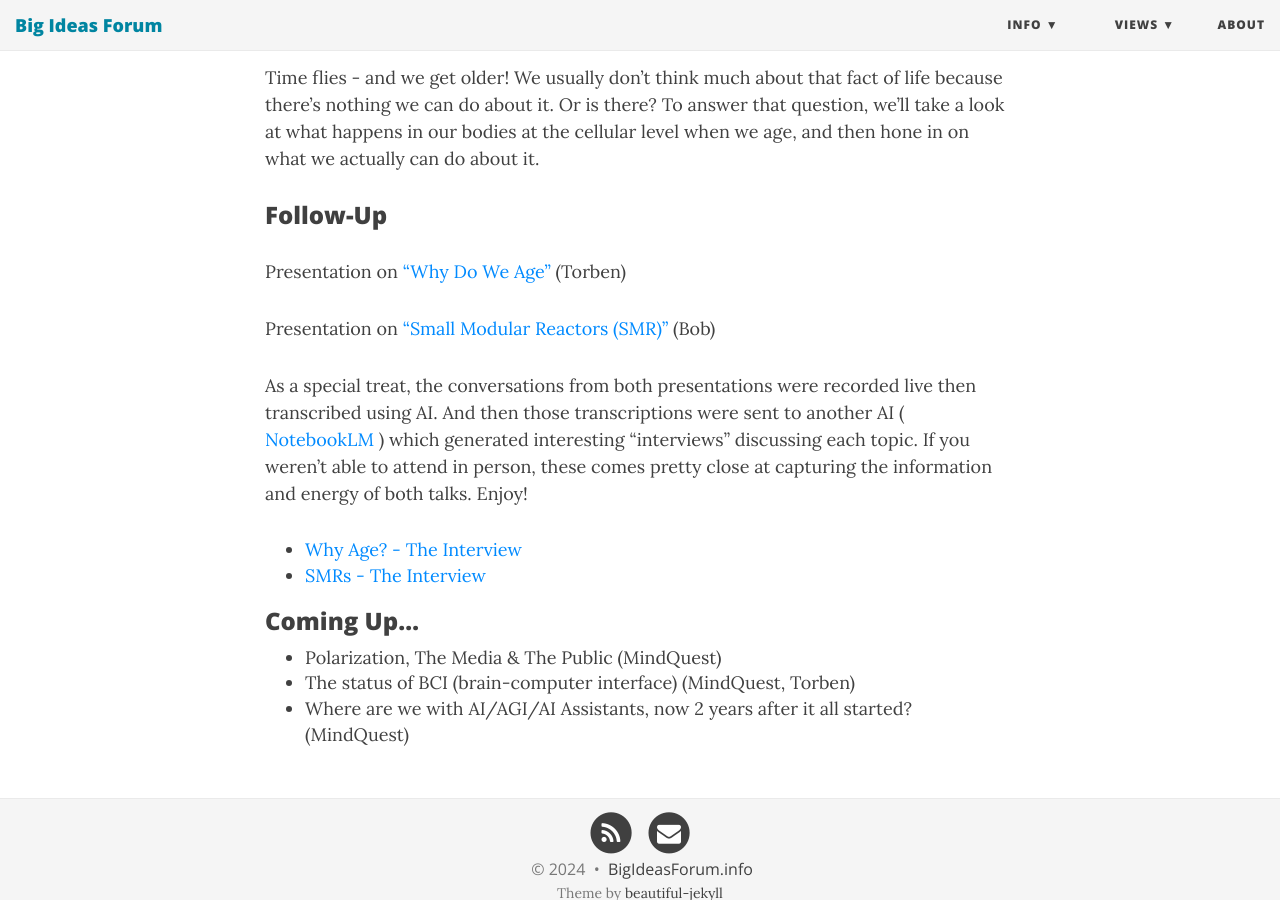
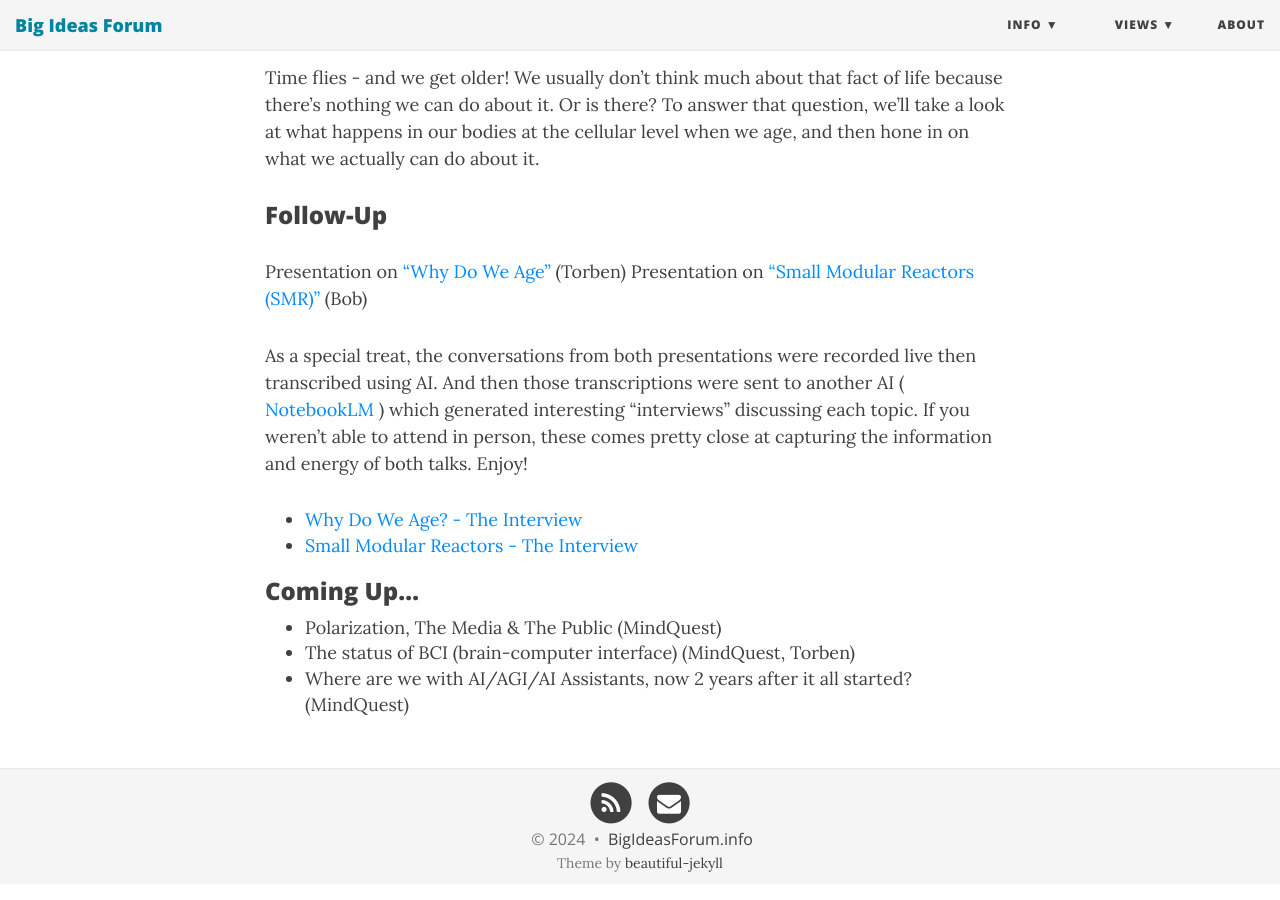
Before and after one commit to BigIdeasForum/bigideasforum.github.io, a Jekyll site: the page built from _posts/2024/2024-10-03-why-age.md, in a window 1280 px wide and 900 px high, scrolled down 520 px. Built offline with Jekyll 4.4.1, drawn with Linux system fonts in a browser that asks for light colours; nearby versions of some CDN libraries.

Commit message:
more prep

```diff
--- a/_posts/2024/2024-10-03-why-age.md
+++ b/_posts/2024/2024-10-03-why-age.md
@@ -13,13 +13,12 @@ Time flies - and we get older! We usually don’t think much about that fact of
 ### Follow-Up
 
 Presentation on ["Why Do We Age"](/assets/present/2024/2024-10-03/why-age.pdf) (Torben)
-
 Presentation on ["Small Modular Reactors (SMR)"](/assets/present/2024/2024-10-03/smr.pdf) (Bob)
 
 As a special treat, the conversations from both presentations were recorded live then transcribed using AI.  And then those transcriptions were sent to another AI ( [NotebookLM](https://notebooklm.google) ) which generated interesting "interviews" discussing each topic. If you weren't able to attend in person, these comes pretty close at capturing the information and energy of both talks.  Enjoy!
 
-- [Why Age? - The Interview](/assets/present/2024/2024-10-03/torben-interview.mp3)
-- [SMRs - The Interview](/assets/present/2024/2024-10-03/bob-interview.mp3)
+- [Why Do We Age? - The Interview](/assets/present/2024/2024-10-03/torben-interview.mp3)
+- [Small Modular Reactors - The Interview](/assets/present/2024/2024-10-03/bob-interview.mp3)
 
 ### Coming Up...
 
```
Also changed, not shown: 2 other files.
